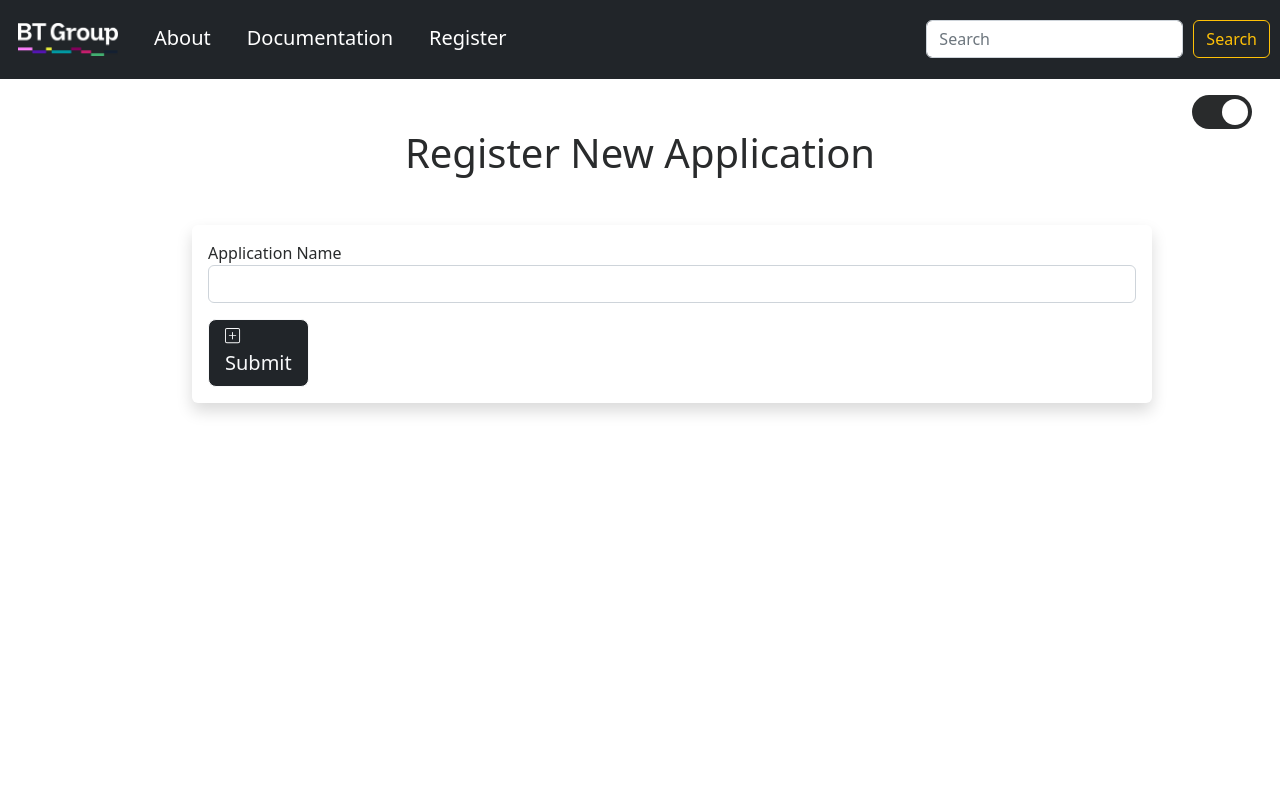
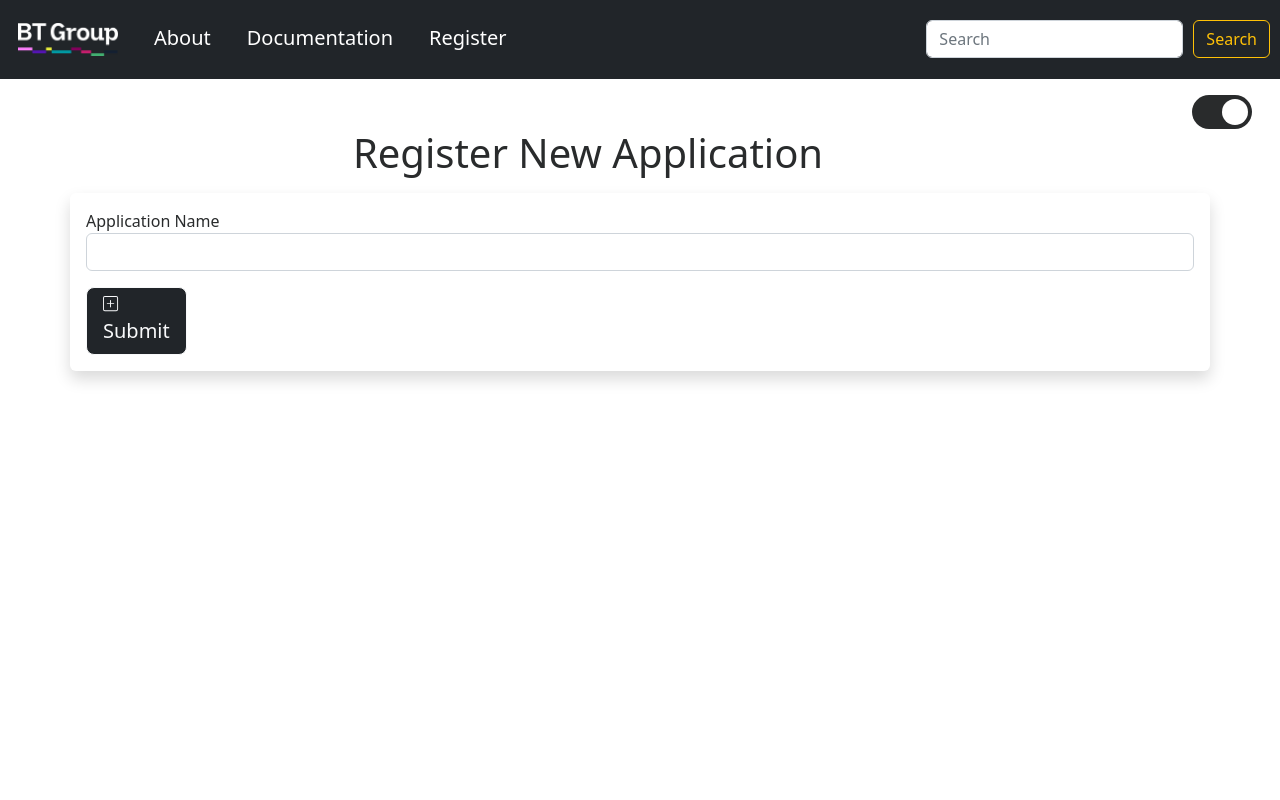
Before and after one commit to brendan-muldoon/dashboard, a Vue app: page /register in a window 1280 px wide. Shown: the top 800 px of the page. Built offline with nearby package versions, Linux system fonts and the light colour scheme.

Commit message:
Latest code

```diff
--- a/src/components/AppDocumentation.vue
+++ b/src/components/AppDocumentation.vue
@@ -35,8 +35,14 @@
     </p>
     <br />
 
-    <h4><u>Example Usage</u></h4>
+    <h4><u>Usage</u></h4>
     <p>
+
+      Add <code>@ComponentScan({"com.bt.logapiconnector.config"})</code> to your application class
+      <br/>
+      <br/>
+
+
       Include the <code>LogApiConnector</code> interface as an attrubute in the
       class of your choice. Feel free to use <code>@Autowire</code> or
       constructor injection.
--- a/src/components/AppRegistration.vue
+++ b/src/components/AppRegistration.vue
@@ -1,9 +1,7 @@
 <template>
-  <div style="padding: 0 10rem 0 10rem">
     <h2>Register New Application</h2>
-    <div class="container shadow rounded" style="padding: 1rem; margin: 2rem">
+    <div class="container shadow rounded" style="padding: 1rem;">
       <form>
-        <div class="">
           <label for="appName"><h4>Application Name</h4></label>
           <input
             type="text"
@@ -12,7 +10,6 @@
             v-model="appName"
             required
           />
-        </div>
         <button
           type="submit"
           class="btn btn-dark btn-outline-light btn-lg mt-3"
@@ -37,7 +34,6 @@
         </button>
       </form>
     </div>
-  </div>
 </template>
 
 <script>
```
